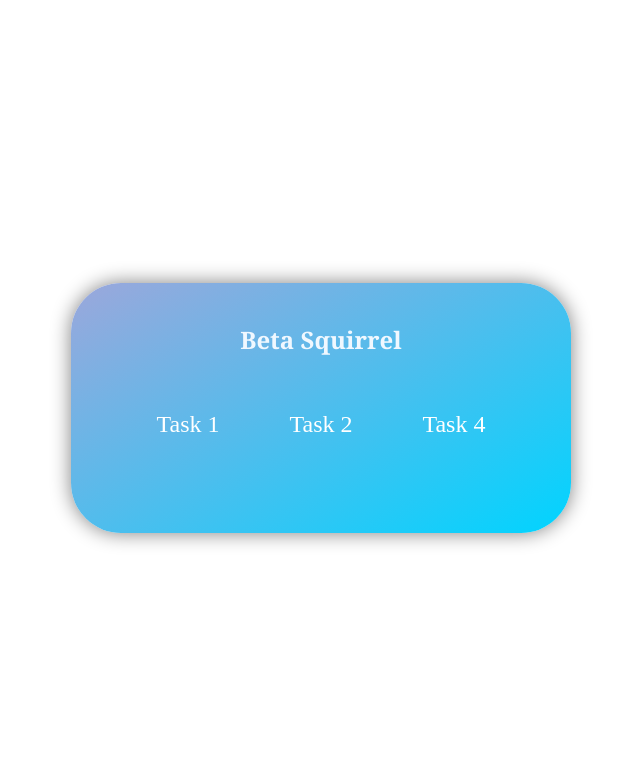
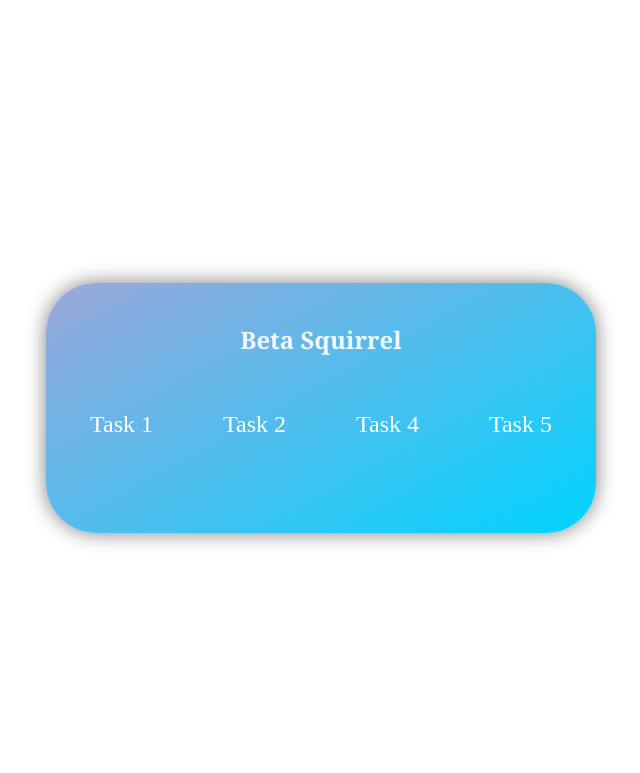
Before and after one commit to nivedh-udayasing/betasquirrel-nivedh-tasks, a PHP site: page /index.html in a window 1280 px wide. Shown: the top 773 px of the page, without its empty margins (319-959 px from the left). Run offline with PHP 8.4, Linux system fonts and the light colour scheme.

Commit message:
link added in the index

```diff
--- a/css/style.css
+++ b/css/style.css
@@ -16,7 +16,7 @@ body {
   margin: 20px 0 0 0;
 }
 .box {
-  width: 500px;
+  width: 550px;
   height: 250px;
   background: linear-gradient(
     151deg,
--- a/index.html
+++ b/index.html
@@ -17,6 +17,7 @@
           <a href="task-1/index.html">Task 1</a>
           <a href="task-2/index.html">Task 2</a>
           <a href="task-4/index.html">Task 4</a>
+          <a href="task-5/index.html">Task 5</a>
         </div>
       </div>
     </div>
```
